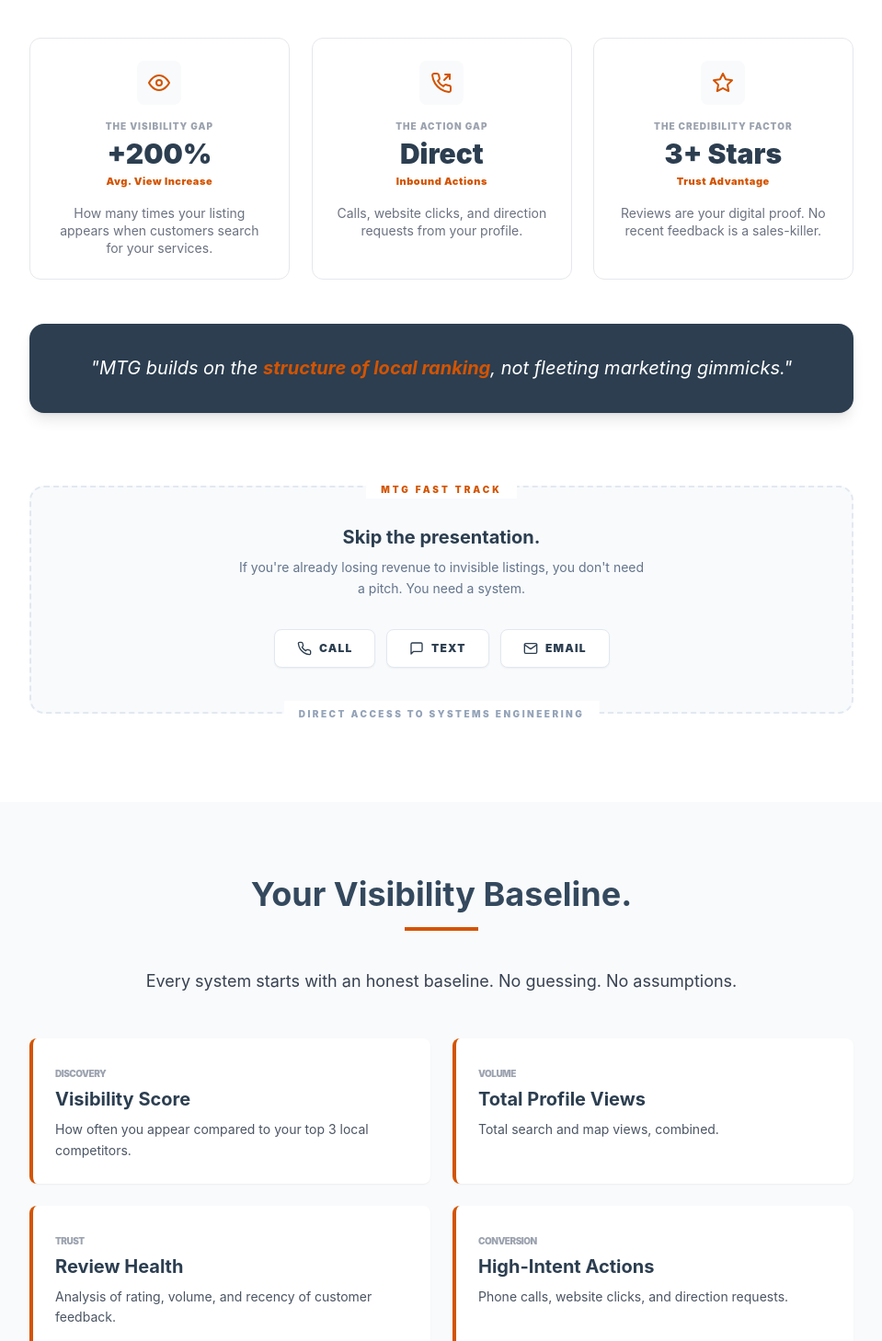
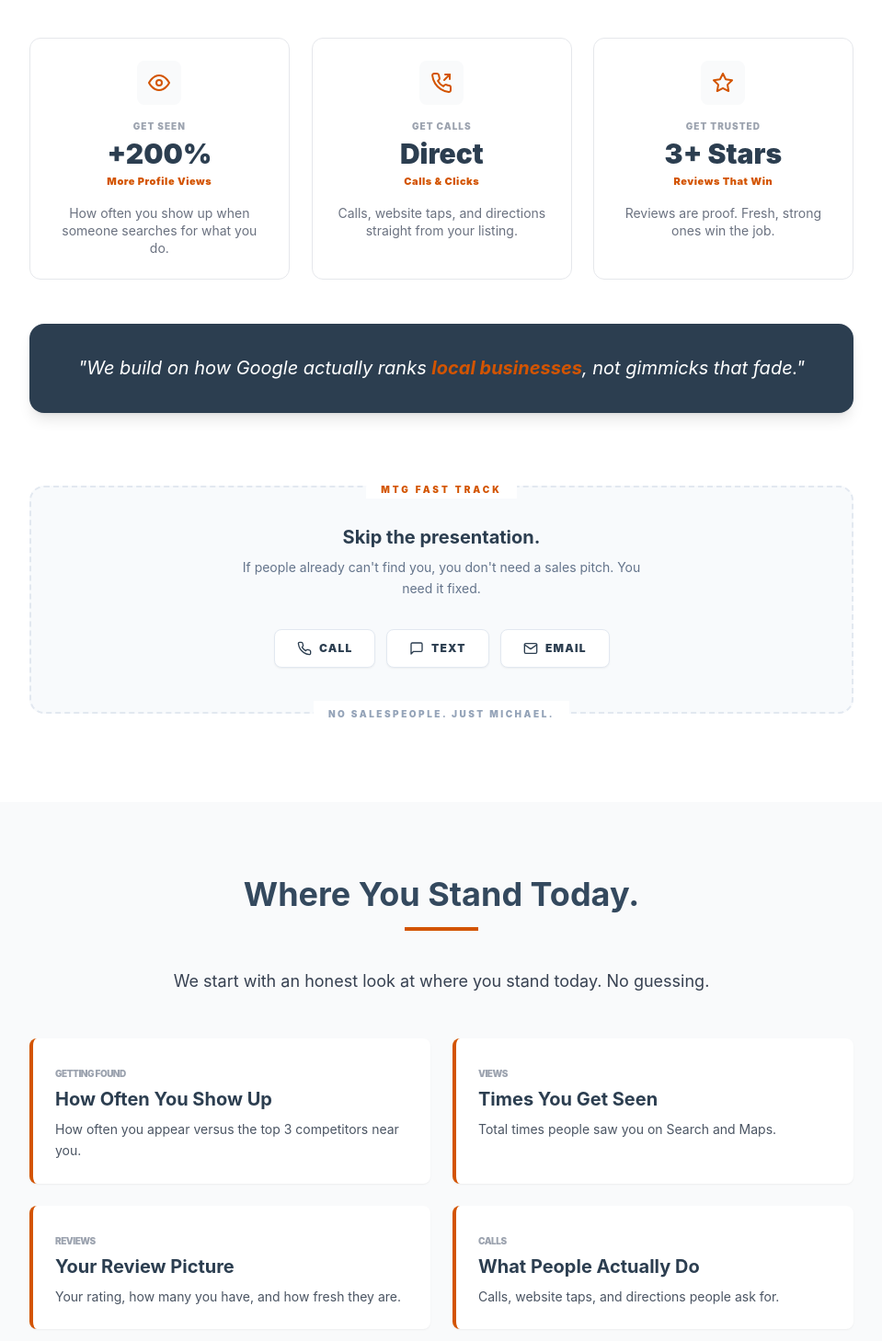
Before and after one commit to mtg-ohio/miles-to-go-site, a React (Vite) app: page / in a window 1280 px wide. Shown: the part 1330-2788 px from the top of the page at 92% size, without its empty margins (160-1119 px from the left). Built offline with nearby package versions, Linux system fonts and the light colour scheme.

Commit message:
Add files via upload

```diff
--- a/components/BaselineSection.tsx
+++ b/components/BaselineSection.tsx
@@ -3,38 +3,38 @@ import SectionWrapper from './SectionWrapper';
 
 const BaselineSection: React.FC = () => {
   return (
-    <SectionWrapper title="Your Visibility Baseline." className="bg-gray-50">
+    <SectionWrapper title="Where You Stand Today." className="bg-gray-50">
       <div className="max-w-4xl mx-auto space-y-12">
         <p className="text-lg text-gray-700 leading-relaxed text-center max-w-2xl mx-auto">
-          Every system starts with an honest baseline. No guessing. No assumptions.
+          We start with an honest look at where you stand today. No guessing.
         </p>
 
         <div className="grid sm:grid-cols-2 gap-6 text-left">
           <MetricTile
-            category="Discovery"
-            title="Visibility Score"
-            description="How often you appear compared to your top 3 local competitors."
+            category="Getting Found"
+            title="How Often You Show Up"
+            description="How often you appear versus the top 3 competitors near you."
           />
           <MetricTile
-            category="Volume"
-            title="Total Profile Views"
-            description="Total search and map views, combined."
+            category="Views"
+            title="Times You Get Seen"
+            description="Total times people saw you on Search and Maps."
           />
           <MetricTile
-            category="Trust"
-            title="Review Health"
-            description="Analysis of rating, volume, and recency of customer feedback."
+            category="Reviews"
+            title="Your Review Picture"
+            description="Your rating, how many you have, and how fresh they are."
           />
           <MetricTile
-            category="Conversion"
-            title="High-Intent Actions"
-            description="Phone calls, website clicks, and direction requests."
+            category="Calls"
+            title="What People Actually Do"
+            description="Calls, website taps, and directions people ask for."
           />
         </div>
 
         <div className="pt-6 border-t border-gray-200">
            <p className="text-mtg-text font-medium text-center text-2xl">
-             We move the needle from <span className="text-mtg-orange font-bold tracking-wide">feeling busy</span> to <span className="text-mtg-blue font-bold tracking-wide">knowing what converts</span>.
+             We take you from <span className="text-mtg-orange font-bold tracking-wide">guessing</span> to <span className="text-mtg-blue font-bold tracking-wide">knowing what brings the calls</span>.
            </p>
         </div>
       </div>
--- a/components/BattlefieldSection.tsx
+++ b/components/BattlefieldSection.tsx
@@ -3,23 +3,23 @@ import SectionWrapper from './SectionWrapper';
 
 const BattlefieldSection: React.FC = () => {
   return (
-    <SectionWrapper title="Know the Local Battlefield." id="battlefield" className="bg-slate-50">
+    <SectionWrapper title="See How You Stack Up." id="battlefield" className="bg-slate-50">
       <div className="max-w-4xl mx-auto space-y-12">
         <p className="text-base md:text-lg text-slate-700 leading-relaxed text-center max-w-2xl mx-auto">
-          Before we build, we benchmark your top 3 local competitors. No guessing, just gaps - mapped into your advantage.
+          Before we start, we size up your top 3 local competitors. We find the gaps they&apos;re leaving open—and use them.
         </p>
         <p className="text-xs font-bold uppercase tracking-widest text-mtg-orange text-center">
-          Competitive Scorecard
+          The Scorecard
         </p>
         <div className="grid md:grid-cols-2 lg:grid-cols-3 gap-6">
-          <ScorecardItem label="Search Ranking" value="Keyword Gaps" description="We pinpoint where they are invisible so you can rank first." />
-          <ScorecardItem label="Review Velocity" value="Recency Lapses" description="Old reviews are an opening for your fresh, active profile." />
-          <ScorecardItem label="Visual Proof" value="Stock Photo Trap" description="Authentic job photos beat generic stock imagery every time." />
-          <ScorecardItem label="Profile Activity" value="Inactive Posts" description="Dormant profiles are easy to displace with structured content." />
-          <ScorecardItem label="Service Range" value="Coverage Gaps" description="We target the geographic areas your competitors ignore." />
+          <ScorecardItem label="Search Ranking" value="Where They're Weak" description="We find the searches they're missing so you can win them." />
+          <ScorecardItem label="Reviews" value="Old and Stale" description="When their reviews go quiet, your fresh ones win." />
+          <ScorecardItem label="Photos" value="Generic Stock" description="Real photos of your work beat stock images every time." />
+          <ScorecardItem label="Activity" value="Gone Quiet" description="A profile that's gone quiet is easy to pass with steady updates." />
+          <ScorecardItem label="Service Area" value="Spots They Miss" description="We go after the areas your competitors ignore." />
           <div className="bg-mtg-orange p-6 rounded-xl border border-mtg-orange/40 flex flex-col justify-center items-center text-center text-white shadow-lg">
-            <p className="text-xs font-bold uppercase tracking-widest opacity-80">Our Focus</p>
-            <p className="text-2xl font-black">Strategic Dominance</p>
+            <p className="text-xs font-bold uppercase tracking-widest opacity-80">Your Edge</p>
+            <p className="text-2xl font-black">Show Up First</p>
           </div>
         </div>
       </div>
--- a/components/DifferenceSection.tsx
+++ b/components/DifferenceSection.tsx
@@ -4,39 +4,39 @@ import { TrophyIcon, UserIcon, DiamondIcon, GearsIcon } from './Icon';
 
 const DifferenceSection: React.FC = () => {
   return (
-    <SectionWrapper title="Designing Your Difference." id="compatibility">
+    <SectionWrapper title="Why They'll Pick You." id="compatibility">
       <div className="max-w-4xl mx-auto space-y-12">
         <p className="text-lg text-gray-700 leading-relaxed text-center max-w-2xl mx-auto">
-          Stage 1 (Build) only works if your message converts. We shape your profile around the work you actually want, so the right customers choose you.
+          Showing up is only half of it. We set up your profile around the jobs you actually want—so the right customers pick you.
         </p>
 
         <div className="grid sm:grid-cols-2 gap-8">
           <MiniCard
             icon={<TrophyIcon className="w-5 h-5" />}
-            title="The 90-Day North Star"
-            text="Our goal is a 30% increase in qualified calls within the first 90 days."
+            title="The 90-Day Goal"
+            text="The aim: 30% more good calls in your first 90 days."
             isHighlighted={true}
           />
           <MiniCard
             icon={<UserIcon className="w-5 h-5" />}
-            title="Ideal Job Targeting"
-            text="We don't optimize for volume; we optimize for the specific jobs that drive your highest margins."
+            title="The Right Jobs, Not Just More"
+            text="We don't chase every call. We go after the jobs that pay you best."
           />
           <MiniCard
             icon={<DiamondIcon className="w-5 h-5" />}
-            title="Differentiation"
-            text="We'll make it obvious why a customer should choose you over the other options nearby."
+            title="Stand Out"
+            text="We make it obvious why someone should call you instead of the other guy."
           />
           <MiniCard
             icon={<GearsIcon className="w-5 h-5" />}
-            title="Evidence Systems"
-            text="We implement workflows for constant job-site proof and a reliable review engine."
+            title="Proof That Sells"
+            text="A simple habit of job-site photos and a steady stream of fresh reviews."
           />
         </div>
 
         <div className="bg-mtg-blue text-white p-8 rounded-2xl text-center shadow-lg transform hover:-translate-y-1 transition-transform">
             <p className="text-xl italic leading-relaxed">
-                A documented <strong className="text-mtg-orange">unique selling proposition</strong> - ready for activation.
+                A clear, simple reason for people to <strong className="text-mtg-orange">choose you</strong>—ready to put to work.
             </p>
         </div>
       </div>
--- a/components/Header.tsx
+++ b/components/Header.tsx
@@ -62,7 +62,7 @@ const Header: React.FC = () => {
             <span className="hidden sm:inline">Local Leads System</span>
           </h1>
           <p className="text-xs text-slate-300 mt-1 uppercase tracking-widest font-medium">
-            Systems | Structure | Strategy
+            Get Found. Get Chosen. Get Calls.
           </p>
         </div>
 
--- a/components/ProblemSection.tsx
+++ b/components/ProblemSection.tsx
@@ -11,39 +11,39 @@ const ProblemSection: React.FC = () => {
             Local search is the new word-of-mouth.
           </h3>
           <p className="text-gray-600 max-w-2xl mx-auto leading-relaxed text-lg">
-            Most local buying decisions <strong>happen fast</strong> - often within 24 hours of a search.
-            If your profile is hidden, you don&apos;t exist for ready-to-buy customers.
+            Most people hire within <strong>a day</strong> of searching.
+            If you don&apos;t show up, they call whoever does.
           </p>
         </div>
 
         <div className="grid md:grid-cols-3 gap-6">
           <MetricCard
-            label="The Visibility Gap"
+            label="Get Seen"
             value="+200%"
-            trend="Avg. View Increase"
-            description="How many times your listing appears when customers search for your services."
+            trend="More Profile Views"
+            description="How often you show up when someone searches for what you do."
             icon={<VisibilityIcon className="w-6 h-6 text-mtg-orange" />}
           />
           <MetricCard
-            label="The Action Gap"
+            label="Get Calls"
             value="Direct"
-            trend="Inbound Actions"
-            description="Calls, website clicks, and direction requests from your profile."
+            trend="Calls & Clicks"
+            description="Calls, website taps, and directions straight from your listing."
             icon={<EngagementIcon className="w-6 h-6 text-mtg-orange" />}
           />
           <MetricCard
-            label="The Credibility Factor"
+            label="Get Trusted"
             value="3+ Stars"
-            trend="Trust Advantage"
-            description="Reviews are your digital proof. No recent feedback is a sales-killer."
+            trend="Reviews That Win"
+            description="Reviews are proof. Fresh, strong ones win the job."
             icon={<CredibilityIcon className="w-6 h-6 text-mtg-orange" />}
           />
         </div>
 
         <div className="bg-mtg-blue text-white p-8 rounded-2xl text-center shadow-lg transform hover:-translate-y-1 transition-transform">
           <p className="text-xl italic leading-relaxed">
-            &quot;MTG builds on the <strong className="text-mtg-orange">structure of local ranking</strong>,
-            not fleeting marketing gimmicks.&quot;
+            &quot;We build on how Google actually ranks <strong className="text-mtg-orange">local businesses</strong>,
+            not gimmicks that fade.&quot;
           </p>
         </div>
 
@@ -57,7 +57,7 @@ const ProblemSection: React.FC = () => {
 
             <h4 className="text-xl font-bold text-mtg-blue mb-2">Skip the presentation.</h4>
             <p className="text-sm text-slate-500 mb-8 max-w-md mx-auto leading-relaxed">
-              If you&apos;re already losing revenue to invisible listings, you don&apos;t need a pitch. You need a system.
+              If people already can&apos;t find you, you don&apos;t need a sales pitch. You need it fixed.
             </p>
 
             <div className="flex flex-wrap justify-center gap-3 mb-2">
@@ -87,7 +87,7 @@ const ProblemSection: React.FC = () => {
             {/* Bottom Label - Mirrored Design */}
             <div className="absolute bottom-0 left-1/2 -translate-x-1/2 translate-y-1/2 bg-white px-4 z-10">
               <span className="text-[10px] text-slate-400 font-black uppercase tracking-[0.25em] whitespace-nowrap">
-                Direct Access to Systems Engineering
+                No Salespeople. Just Michael.
               </span>
             </div>
           </div>
--- a/components/RoadmapSection.tsx
+++ b/components/RoadmapSection.tsx
@@ -4,10 +4,10 @@ import { FoundationIcon, RocketIcon, AutomationIcon } from './Icon';
 
 const RoadmapSection: React.FC = () => {
   return (
-    <SectionWrapper title="The System Lifecycle.">
+    <SectionWrapper title="How It Works.">
       <div className="max-w-4xl mx-auto relative">
         <p className="text-base md:text-lg text-slate-600 mb-14 -mt-6 font-medium leading-relaxed">
-          A controlled path from visibility to dominance.
+          A clear path from getting found to staying ahead.
         </p>
 
         {/* Progress Line */}
@@ -18,23 +18,23 @@ const RoadmapSection: React.FC = () => {
           <div className="relative">
             <div className="absolute -left-4 top-0 bottom-0 w-1 bg-mtg-blue/10 md:hidden"></div>
             <div className="mb-6 flex items-center justify-center">
-              <span className="bg-mtg-blue text-white px-4 py-1 rounded text-[10px] font-black uppercase tracking-widest">Stage 1: Build</span>
+              <span className="bg-mtg-blue text-white px-4 py-1 rounded text-[10px] font-black uppercase tracking-widest">Stage 1: Set Up</span>
             </div>
             <div className="space-y-10">
               <PathStep
                 icon={<FoundationIcon className="w-6 h-6" />}
                 number="01"
-                title="Compliance Audit"
-                action="Fixing the ranking, trust, and data issues that keep customers from finding you."
-                deliverable="100% Verified Profile"
+                title="Fix the Foundation"
+                action="We clean up the ranking, trust, and info problems keeping people from finding you."
+                deliverable="A fully verified profile"
                 alignment="left"
               />
               <PathStep
                 icon={<RocketIcon className="w-6 h-6" />}
                 number="02"
-                title="Content Activation"
-                action="Deploying geo-aligned assets and structured content designed for discovery."
-                deliverable="Active Ranking Growth"
+                title="Build Your Presence"
+                action="Real photos, posts, and details that help you show up where it counts."
+                deliverable="Steady ranking growth"
                 alignment="right"
               />
             </div>
@@ -44,14 +44,14 @@ const RoadmapSection: React.FC = () => {
           <div className="relative pt-4">
           <div className="absolute -left-4 top-0 bottom-0 w-1 bg-mtg-orange/10 md:hidden"></div>
             <div className="mb-6 flex items-center justify-center">
-              <span className="bg-mtg-orange text-white px-4 py-1 rounded text-[10px] font-black uppercase tracking-widest">Stage 2: Run</span>
+              <span className="bg-mtg-orange text-white px-4 py-1 rounded text-[10px] font-black uppercase tracking-widest">Stage 2: Keep It Going</span>
             </div>
             <PathStep
               icon={<AutomationIcon className="w-6 h-6" />}
               number="03"
-              title="Performance Management"
-              action="Continuous optimization through reviews, signals, and a managed content engine."
-              deliverable="The 90-Day Growth Engine"
+              title="Keep the Calls Coming"
+              action="Ongoing posts, reviews, and tune-ups that keep you near the top."
+              deliverable="Steady month-over-month growth"
               alignment="left"
             />
           </div>
@@ -59,11 +59,11 @@ const RoadmapSection: React.FC = () => {
           {/* The 30% Milestone */}
           <div className="flex flex-col items-center justify-center pt-4">
             <div className="bg-white border-2 border-mtg-orange text-mtg-orange px-6 py-2 rounded-full font-bold text-sm uppercase tracking-widest shadow-lg">
-              The 30% Growth Benchmark
+              The 30% Mark
             </div>
             <div className="mt-4 text-center">
-              <h4 className="text-2xl font-black text-mtg-blue">Sustained Qualified Call Growth</h4>
-              <p className="mt-4 text-base font-medium text-slate-700">Only then does scaling make sense.</p>
+              <h4 className="text-2xl font-black text-mtg-blue">More Good Calls, Month After Month</h4>
+              <p className="mt-4 text-base font-medium text-slate-700">Only then does it make sense to expand.</p>
             </div>
           </div>
         </div>
@@ -90,7 +90,7 @@ const PathStep: React.FC<PathStepProps> = ({ number, title, action, deliverable,
           <div className="pl-12">
             <h4 className="font-bold text-mtg-blue text-lg">{title}</h4>
             <p className="text-slate-600 text-sm mt-1 leading-relaxed">{action}</p>
-            <p className="text-mtg-orange font-bold text-[11px] mt-2 uppercase tracking-wider">Deliverable: {deliverable}</p>
+            <p className="text-mtg-orange font-bold text-[11px] mt-2 uppercase tracking-wider">You get: {deliverable}</p>
           </div>
         )}
       </div>
@@ -106,13 +106,13 @@ const PathStep: React.FC<PathStepProps> = ({ number, title, action, deliverable,
           <div className="md:pr-12 md:text-right">
             <h4 className="font-bold text-mtg-blue text-lg">{title}</h4>
             <p className="text-slate-600 text-sm mt-1 leading-relaxed">{action}</p>
-            <p className="text-mtg-orange font-bold text-[11px] mt-2 uppercase tracking-wider">Deliverable: {deliverable}</p>
+            <p className="text-mtg-orange font-bold text-[11px] mt-2 uppercase tracking-wider">You get: {deliverable}</p>
           </div>
         ) : (
           <div className="md:hidden">
              <h4 className="font-bold text-mtg-blue text-lg">{title}</h4>
              <p className="text-slate-600 text-sm mt-1 leading-relaxed">{action}</p>
-             <p className="text-mtg-orange font-bold text-[11px] mt-2 uppercase tracking-wider">Deliverable: {deliverable}</p>
+             <p className="text-mtg-orange font-bold text-[11px] mt-2 uppercase tracking-wider">You get: {deliverable}</p>
           </div>
         )}
       </div>
--- a/components/ScaleSection.tsx
+++ b/components/ScaleSection.tsx
@@ -10,31 +10,31 @@ const ScaleSection: React.FC = () => {
 
       <div className="max-w-4xl mx-auto text-center relative z-10">
         <div className="inline-block px-5 py-2 bg-white/10 border border-white/10 rounded-full text-white text-[10px] font-black uppercase tracking-[0.3em] mb-8 backdrop-blur-sm">
-          Phase III: High Volume Expansion
+          Stage 3: Expand
         </div>
         <h2 className="text-5xl md:text-7xl font-bold text-white mb-8 uppercase tracking-tight">
-          Stage 3: Scale
+          Grow Bigger.
         </h2>
 
         <div className="bg-white/[0.03] border border-white/10 p-1 md:p-1.5 rounded-3xl backdrop-blur-md max-w-2xl mx-auto shadow-2xl overflow-hidden ring-1 ring-white/10">
           <div className="bg-mtg-blue/40 p-10 rounded-[22px] border border-white/5">
             <div className="inline-block px-3 py-1 bg-mtg-orange text-white text-[9px] font-black uppercase tracking-widest rounded mb-6">
-              Prerequisite: 30% Growth Benchmark Achieved
+              Once You&apos;ve Hit the 30% Mark
             </div>
 
             <p className="text-2xl md:text-3xl text-white leading-tight mb-6 font-bold">
-              Ready for <span className="text-mtg-orange">Strategic Dominance?</span>
+              Ready to <span className="text-mtg-orange">Take the Lead?</span>
             </p>
 
             <p className="text-slate-300 mb-12 text-base md:text-lg leading-relaxed font-medium">
-              Once the system is proven and stable, we expand coverage and frequency across the market.
+              Once things are working and steady, we expand into more areas and reach more customers.
             </p>
 
             <div className="space-y-8">
               <div className="w-16 h-1 bg-white/20 mx-auto"></div>
 
               <h4 className="text-white/70 font-black text-xs uppercase tracking-[0.4em]">
-                Start Your Scale Conversation
+                Let&apos;s Talk
               </h4>
 
               <div className="flex flex-col sm:flex-row justify-center items-stretch gap-4">
```
Also changed, not shown: components/PricingSection.tsx (+17 -17 lines).
